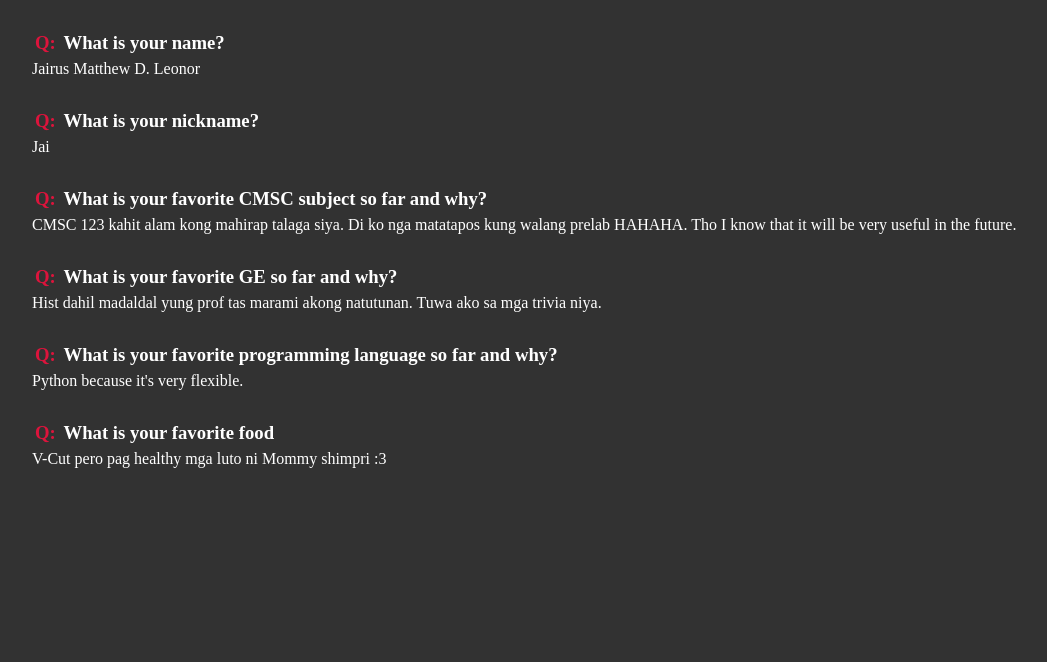
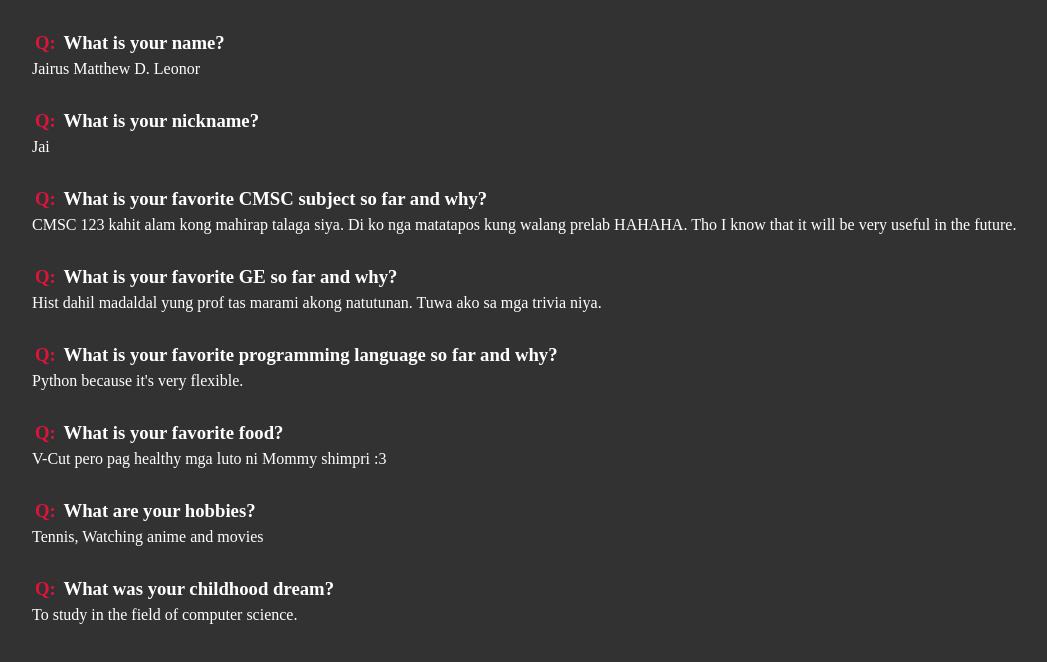
Before and after one commit to JaiLeonor/xxildenxx.github.io, a plain HTML site: page index.html in a window 1280 px wide. Shown: the whole page, without its empty margins (0-1047 px from the left). Drawn offline with Linux system fonts and the light colour scheme.

Commit message:
Add two questions

```diff
--- a/index.html
+++ b/index.html
@@ -29,8 +29,16 @@
       <p>Python because it's very flexible.</p>
     </div>
     <div class="qna">
-      <h3><span>Q: </span>What is your favorite food</h3>
+      <h3><span>Q: </span>What is your favorite food?</h3>
       <p>V-Cut pero pag healthy mga luto ni Mommy shimpri :3</p>
+    </div>
+    <div class="qna">
+      <h3><span>Q: </span>What are your hobbies?</h3>
+      <p>Tennis, Watching anime and movies</p>
+    </div>
+    <div class="qna">
+      <h3><span>Q: </span>What was your childhood dream?</h3>
+      <p>To study in the field of computer science.</p>
     </div>
   </body>
 </html>
```
